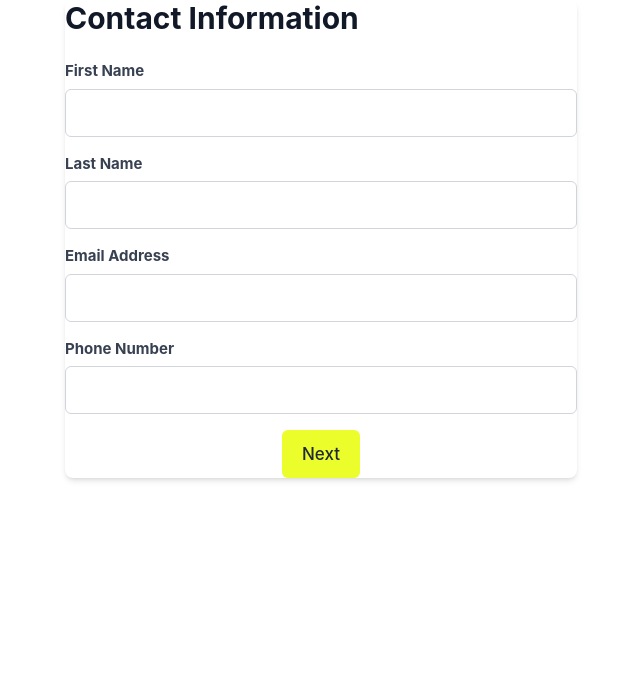
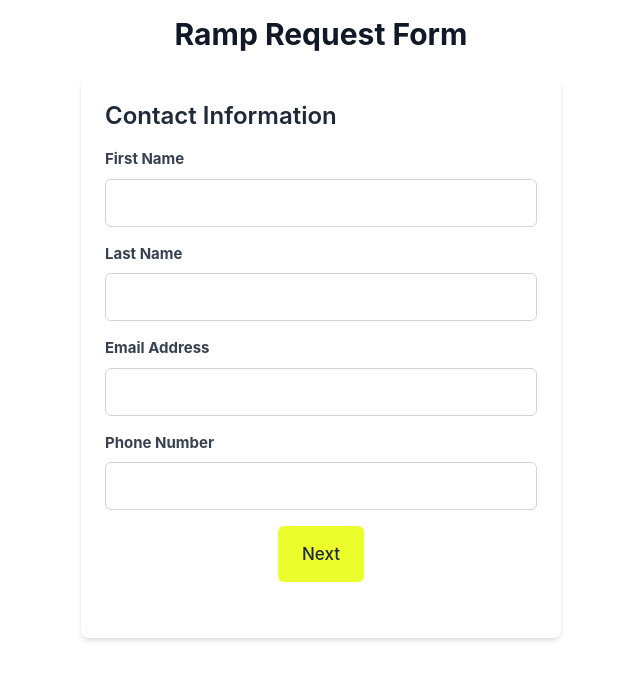
Before and after one commit to samedayramps/CRM-Form, a React app: page / in a window 1280 px wide. Shown: the top 680 px of the page, without its empty margins (319-959 px from the left). Built offline with nearby package versions, Linux system fonts and the light colour scheme.

Commit message:
Update GitHub with latest version

```diff
--- a/src/components/RentalRequestForm/ContactInfoForm.tsx
+++ b/src/components/RentalRequestForm/ContactInfoForm.tsx
@@ -46,7 +46,7 @@ export const ContactInfoForm: React.FC<ContactInfoFormProps> = ({
 
   return (
     <div className="space-y-4">
-      <h2 className="text-3xl font-bold mb-6">Contact Information</h2>
+      <h2 className="text-2xl font-semibold mb-4">Contact Information</h2>
       <FormField
         label="First Name"
         name="firstName"
--- a/src/components/RentalRequestForm/RampDetailsForm.tsx
+++ b/src/components/RentalRequestForm/RampDetailsForm.tsx
@@ -55,7 +55,7 @@ export const RampDetailsForm: React.FC<RampDetailsFormProps> = ({
 
   return (
     <div className="space-y-4">
-      <h2 className="text-3xl font-bold mb-6">Ramp Details</h2>
+      <h2 className="text-2xl font-semibold mb-4">Ramp Details</h2>
 
       <div className="space-y-2">
         <label className="form-label">
--- a/src/components/RentalRequestForm/RentalRequestForm.tsx
+++ b/src/components/RentalRequestForm/RentalRequestForm.tsx
@@ -105,10 +105,11 @@ export const RentalRequestForm: React.FC = () => {
   };
 
   return (
-    <div className="rental-form-container w-full max-w-lg mx-auto">
+    <div className="rental-form-container w-full max-w-lg mx-auto p-4">
+      <h1 className="text-3xl font-bold mb-6 text-center">Ramp Request Form</h1>
       {currentPage < 2 ? (
-        <form onSubmit={handleSubmit} className="bg-white shadow-md rounded-lg">
-          <div>
+        <form onSubmit={handleSubmit} className="bg-white shadow-md rounded-lg p-6">
+          <div className="form-section">
             {currentPage === 0 && (
               <ContactInfoForm
                 formData={formData}
--- a/src/styles/index.css
+++ b/src/styles/index.css
@@ -9,6 +9,7 @@
   --font-weight-normal: 400;
   --font-weight-medium: 500;
   --font-weight-bold: 700;
+  --spacing-unit: 0.5rem;
 }
 
 body {
@@ -18,40 +19,48 @@ body {
   font-family: -apple-system, BlinkMacSystemFont, 'Segoe UI', Roboto, 'Helvetica Neue', Arial, sans-serif;
 }
 
+h1 {
+  font-size: calc(var(--font-size-xl) + 0.25rem);
+  font-weight: var(--font-weight-bold);
+  color: #111827;
+  margin-bottom: calc(var(--spacing-unit) * 4);
+}
+
 h2 {
   font-size: var(--font-size-xl);
-  font-weight: var(--font-weight-bold);
-  color: #111827;
-  margin-bottom: 1rem;
+  font-weight: var(--font-weight-semibold);
+  color: #1f2937;
+  margin-bottom: calc(var(--spacing-unit) * 3);
 }
 
 .form-input,
 .form-select {
   width: 100%;
-  padding: 0.625rem 0.875rem;
+  padding: calc(var(--spacing-unit) * 1.5) calc(var(--spacing-unit) * 2);
   color: #374151;
   border: 1px solid #d1d5db;
   border-radius: 0.375rem;
   font-size: var(--font-size-base);
-  height: 3rem;
+  height: calc(var(--spacing-unit) * 6);
+  margin-bottom: calc(var(--spacing-unit) * 2);
 }
 
 .form-label {
   display: block;
-  margin-bottom: 0.375rem;
+  margin-bottom: var(--spacing-unit);
   font-weight: var(--font-weight-bold);
   color: #374151;
   font-size: var(--font-size-base);
 }
 
 .form-error {
-  margin-top: 0.25rem;
+  margin-top: var(--spacing-unit);
   font-size: calc(var(--font-size-base) - 0.0625rem);
   color: #dc2626;
 }
 
 .btn {
-  padding: 0.625rem 1.25rem;
+  padding: calc(var(--spacing-unit) * 1.5) calc(var(--spacing-unit) * 3);
   font-size: var(--font-size-lg);
   font-weight: var(--font-weight-medium);
   border-radius: 0.375rem;
@@ -59,17 +68,30 @@ h2 {
   display: inline-flex;
   align-items: center;
   justify-content: center;
-  height: 3rem;
+  height: calc(var(--spacing-unit) * 7);
   text-align: center;
 }
 
 .form-checkbox {
-  height: 1.25rem;
-  width: 1.25rem;
+  height: calc(var(--spacing-unit) * 3);
+  width: calc(var(--spacing-unit) * 3);
+  margin-right: var(--spacing-unit);
 }
 
 .text-input {
   font-size: var(--font-size-base);
 }
 
+.form-section {
+  margin-bottom: calc(var(--spacing-unit) * 4);
+}
+
+.form-group {
+  margin-bottom: calc(var(--spacing-unit) * 3);
+}
+
+.form-actions {
+  margin-top: calc(var(--spacing-unit) * 4);
+}
+
 /* ... (rest of the styles remain the same) */
--- a/tailwind.config.js
+++ b/tailwind.config.js
@@ -16,8 +16,13 @@ module.exports = {
         'button': '1.0625rem', // 17px
       },
       padding: {
-        'input': '0.625rem 0.875rem',
-        'button': '0.875rem 1.25rem',
+        'input': '0.75rem 1rem',
+        'button': '1rem 1.5rem',
+      },
+      spacing: {
+        'form-element': '0.75rem',
+        'form-group': '1.5rem',
+        'form-section': '2rem',
       },
     },
   },
```
